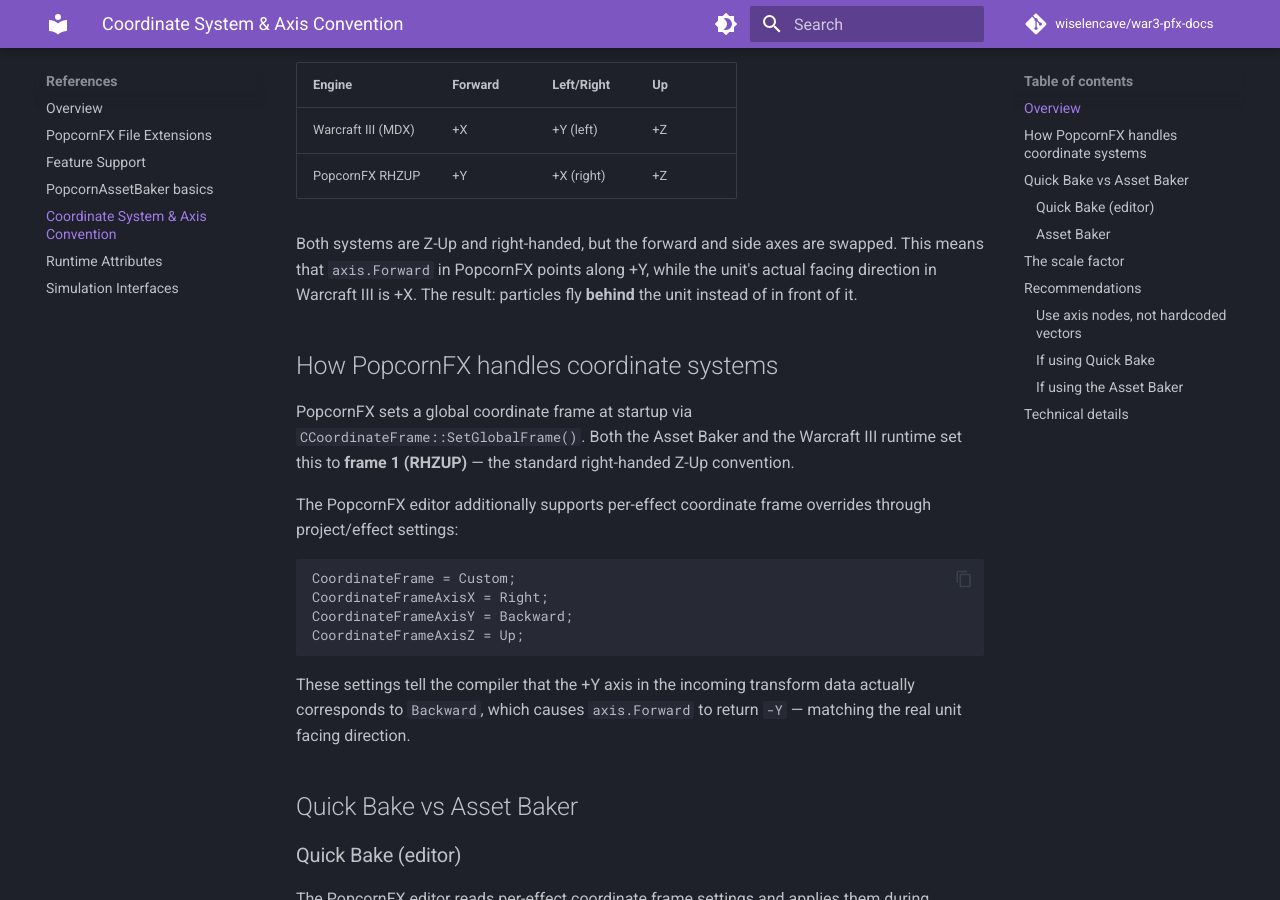
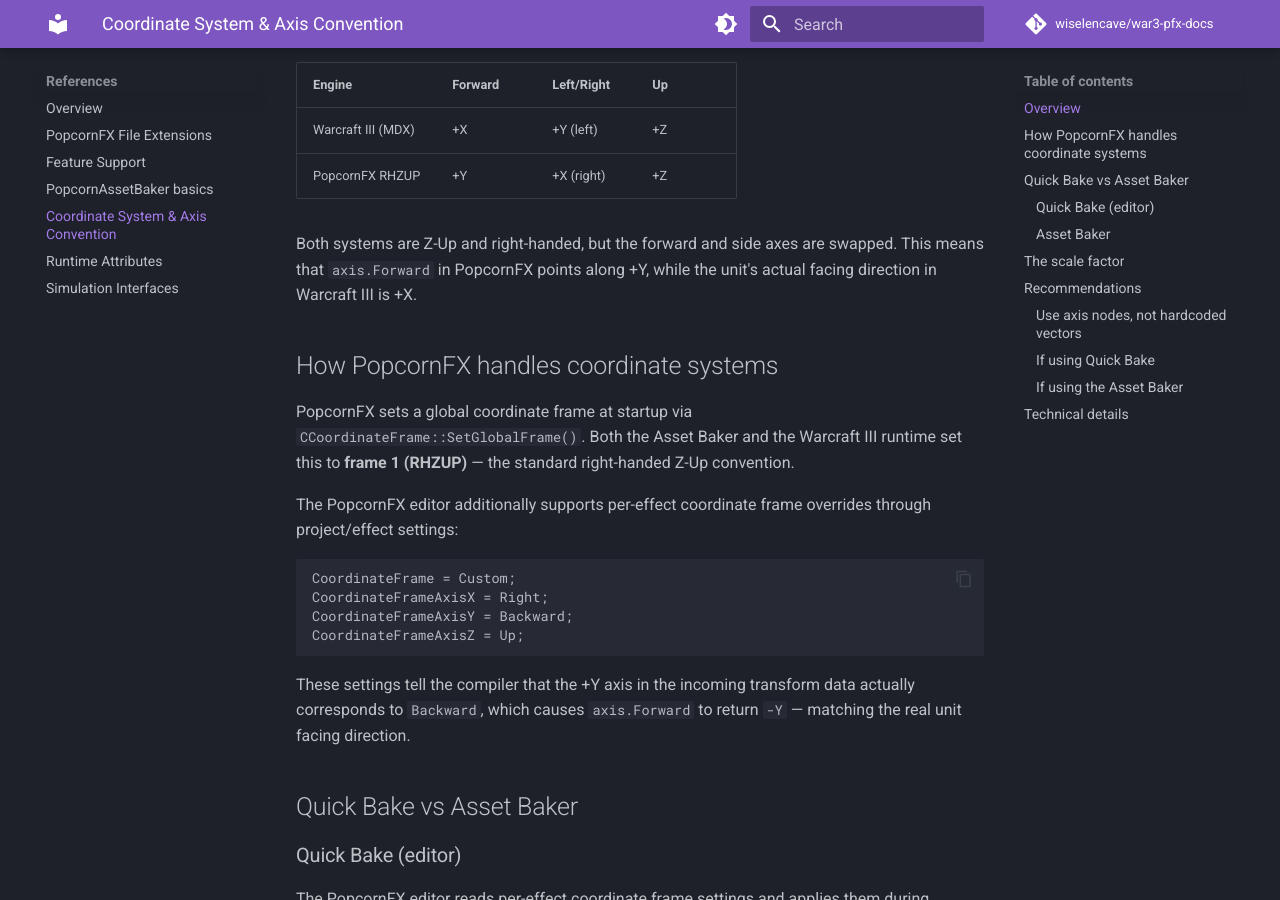
Before and after one commit to wiselencave/war3-pfx-docs, an MkDocs documentation site: the page built from docs/reference/coordinate_system.md, in a window 1280 px wide and 900 px high, scrolled down 375 px. Built offline with MkDocs 1.6.1 and Material for MkDocs 9.7.7, drawn with Linux system fonts in a browser that asks for light colours; comment, search, counter and statistics services are not loaded.

Commit message:
clean up

```diff
--- a/docs/reference/coordinate_system.md
+++ b/docs/reference/coordinate_system.md
@@ -11,7 +11,7 @@
 | Warcraft III (MDX) | +X | +Y (left) | +Z |
 | PopcornFX RHZUP | +Y | +X (right) | +Z |
 
-Both systems are Z-Up and right-handed, but the forward and side axes are swapped. This means that `axis.Forward` in PopcornFX points along +Y, while the unit's actual facing direction in Warcraft III is +X. The result: particles fly **behind** the unit instead of in front of it.
+Both systems are Z-Up and right-handed, but the forward and side axes are swapped. This means that `axis.Forward` in PopcornFX points along +Y, while the unit's actual facing direction in Warcraft III is +X.
 
 ## How PopcornFX handles coordinate systems
 
```
